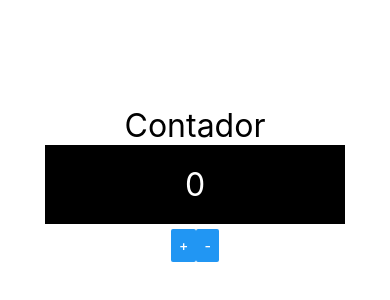
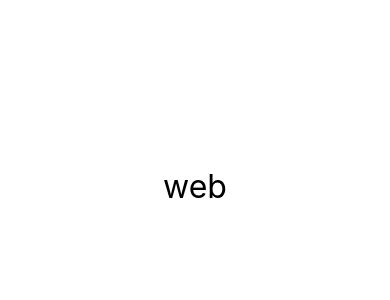
Before and after one commit to adrianoheissig/Exercicios-React-Native, a React Native app: screen / in a window 390 px wide. Shown: the part 236-536 px from the top of the page. Built offline with nearby package versions, Linux system fonts and the light colour scheme.

Commit message:
Componente para Diferenciar SO

```diff
--- a/src/App.js
+++ b/src/App.js
@@ -1,8 +1,9 @@
 import React from 'react';
 import {SafeAreaView, StyleSheet} from 'react-native';
 
-import ContadorV2 from './components/contador/ContadorV2';
+import Diferenciar from './components/Diferenciar';
 
+// import ContadorV2 from './components/contador/ContadorV2';
 // import Pai from './components/indireta/Pai';
 // import Pai from './components/direta/Pai';
 // import Contador from './components/Contador';
@@ -16,8 +17,9 @@ import ContadorV2 from './components/contador/ContadorV2';
 const App = () => {
   return (
     <SafeAreaView style={style.App}>
+      <Diferenciar />
+      {/*
       <ContadorV2 />
-      {/*
       <Pai />
       <Contador inicial={1} />
       <Botao />
--- /dev/null
+++ b/src/components/Diferenciar.js
@@ -0,0 +1,7 @@
+import React from 'react';
+
+import {Text, Platform} from 'react-native';
+
+import estilo from './estilo';
+
+export default () => <Text style={estilo.fontG}>{Platform.OS}</Text>;
```
